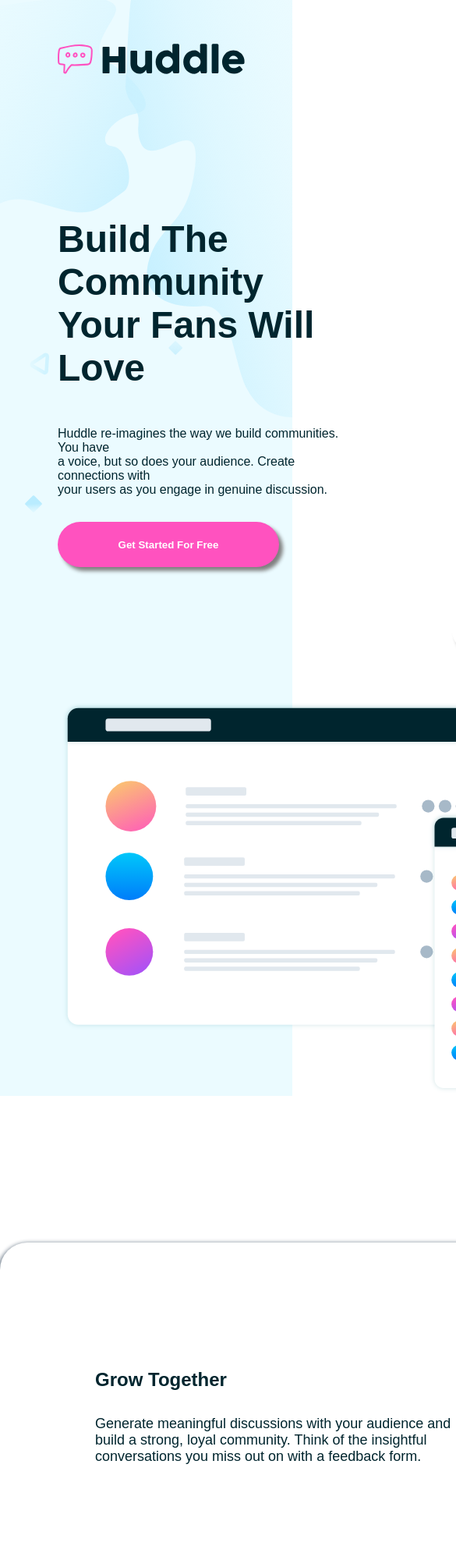
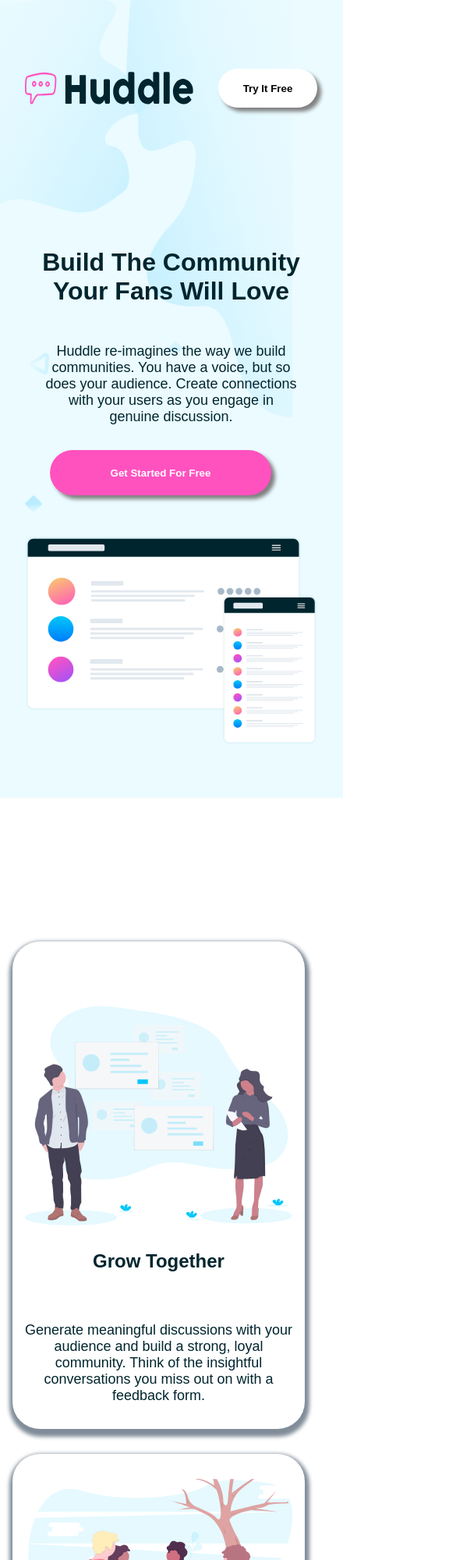
Before and after one commit to itush/huddle-landing-page-with-afb, a plain HTML site: page index.html in a window 390 px wide. Shown: the top 2000 px of the page at 78% size, 585 px wide, since content can reach past the window. Drawn offline with Linux system fonts and the light colour scheme.

Commit message:
Production V:1(active states, mobile responsive)

```diff
--- a/index.html
+++ b/index.html
@@ -17,7 +17,9 @@
 
     <div class="top">
       <div class="topleft">
-        <img src="./images/logo.svg" alt="">
+       <div class="hdr"> <img src="./images/logo.svg" alt="">
+        <button id="tif">Try It Free</button></div>
+
        <h1>Build The Community Your Fans Will Love</h1>
 
   <p>Huddle re-imagines the way we build communities. You have <br> a voice, but so does your audience.
--- a/style.css
+++ b/style.css
@@ -27,6 +27,9 @@
     .topleft{
         width: 570px;
         margin: 56px 0px 0px 74px;
+    }
+    #tif{
+       visibility: hidden;
     }
     .topright img{
         max-width: 100%;
@@ -207,25 +210,152 @@
         .attribution a { color: hsl(228, 45%, 44%); }
     @media screen and (max-width: 600px) {
 
+
         body{
-            width: 375px;
+            width: 440px;
         }
 
         .top{
             flex-direction: column;
             background-image: url('./images/bg-hero-mobile.svg');
-            width: 375px;
+            padding: 32px;
+            width: 440px;
         }
 
+        .topleft img{
+            width: 216px;
+            height: 42px;
+        }
+        .hdr{
+            display: flex;
+            align-items: center;
+            justify-content: space-between;
+        }
+        #tif{
+            visibility: visible;
+            margin-top: 0px;
+            width: 195px;
+            height: 50px;
+            border: none;
+            outline: none;
+            border-radius: 35px;
+            background: white;
+            color: black;
+            font-weight: 700;
+            box-shadow: 5px 5px 5px grey;
+        }
         .topleft{
             width: 375px;
-            margin: 56px 0px 0px 74px;
+            margin: 56px 0px 0px 0px;
+
+        }
+
+        .topleft h1{
+            text-align: center;
+            font-size: xx-large;
+        }
+
+        .topleft p{
+            text-align: center;
+            font-size: large;
+            padding: 0px 22px;
+        }
+        .topleft p br{
+            display: none;
+        }
+
+        .topleft button{
+        margin: 32px 0px 0px 32px;
+        }
+
+        .topright{
+            margin: 0px 0px 0px 0px;
+            padding: 0px 0px 32px 0px;
+            width: 375px;
+
+        }
+        .topright button{
+           visibility: hidden;
+            margin: 0px;
+            padding: 0px;}
+
+        .gt, .fc, .yu{
+                width: 375px;
+                height: 625px;
+                margin: 32px 16px;
+                padding: 0;
+                }
+    .gt, .yu{
+        flex-direction: column-reverse;
+    }
+    .fc {
+        flex-direction: column;
+    }
+    .gt img, .yu img{
+        max-width: 100%;
+        padding: 0px 16px;
+    }
+
+    .fc img{
+        max-width: 100%;
+        padding: 32px 16px;
+        margin: 0px ;
+
+    }
+    .gt article, .yu article{
+        margin:0px;
+        padding: 0px;}
+
+        .fc article{
+           margin:0px;
+        }
+       .gt p, .fc p, .yu p{
+           margin: 0px;
+           text-align: center;
+           padding: 32px 8px;
+       }
+
+       .gt h2, .fc h2, .yu h2{
+        text-align: center;
+        padding: 32px 0px;
+       }
+
+       .middle{
+        padding: 152px 0px;
+
+    }
+       .gsf{
+           width: 350px;
+           height: 192px;
+           margin: -96px 16px 32px 16px;
+       }
+
+       .gsf h2{padding: 64px 0px 32px 0px;
+            font-size: larger;}
+
+       .gsf button{ width: 192px;
+                    height: 32px;
+        margin: 0px 0px 0px 64px;
+        border-radius: 15px;
+        font-size: small;}
+
+        .btm{
+            flex-direction: column;
+            padding: 196px 16px 0px 16px;
+            width: 440px;
+        }
+
+        #btmart3, #btmart4 p{
+            margin: 16px 0px;
+        }
+        #btmart4{
+            width: 375px;
+
+        }
+        i{
+           margin: 8px 0px 0px 32px;;
         }
 
 
-        .topright{
-            margin: 0px 80px;
-        }
-
 
     }
```
